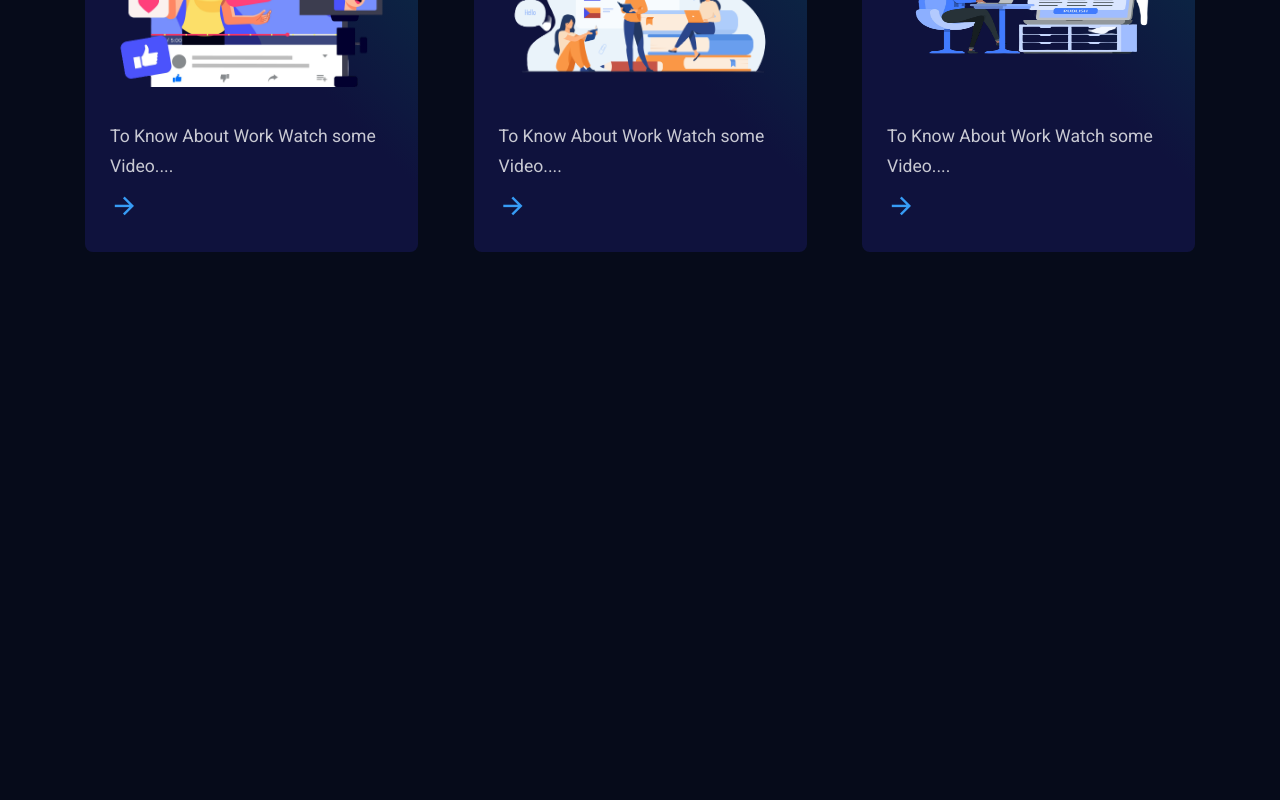
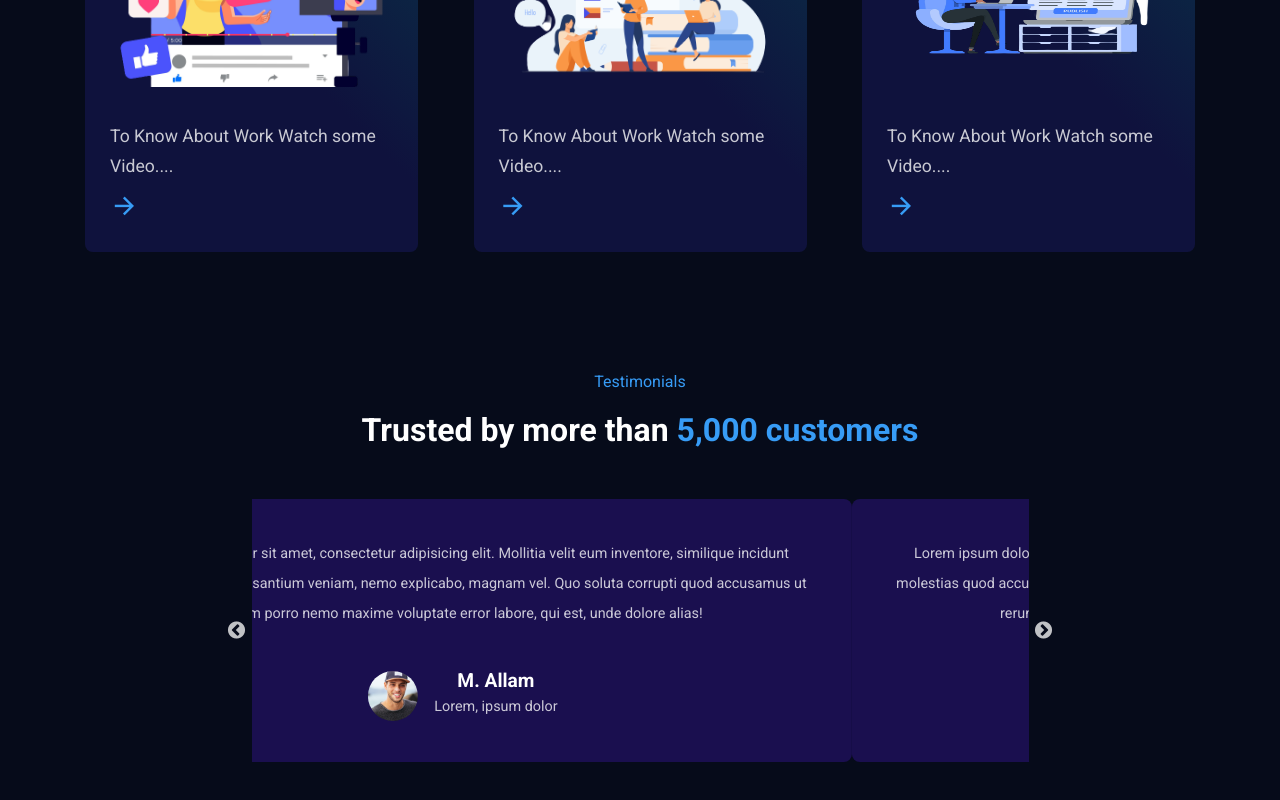
Before and after one commit to mohamdallam/4-digital-marketing-agency, a React (Create React App) app: page / in a window 1280 px wide. Shown: the part 3241-4041 px from the top of the page. Before the commit the page ends 3553 px from the top, so only its background shows below. Built offline with nearby package versions, Linux system fonts and the light colour scheme.

Commit message:
Testimonial Section

```diff
--- a/src/App.js
+++ b/src/App.js
@@ -6,6 +6,7 @@
 import About from "./components/UI/About";
 import Team from "./components/UI/Team";
 import Blog from "./components/UI/Blog";
+import Testimonial from "./components/UI/Testimonial";
 
 function App() {
   return (
@@ -17,6 +18,7 @@
       <About />
       <Team />
       <Blog />
+      <Testimonial />
     </>
   );
 }
--- /dev/null
+++ b/src/components/UI/Testimonial.jsx
@@ -0,0 +1,103 @@
+import React from "react";
+import Slider from "react-slick";
+import "../../styles/testimonial.css";
+import ava01 from "../../assets/images/ava-1.jpg";
+import ava02 from "../../assets/images/ava-2.jpg";
+import ava03 from "../../assets/images/ava-3.jpg";
+
+const Testimonial = () => {
+  const settings = {
+    dots: false,
+    infinite: true,
+    speed: 1000,
+    autoplay: true,
+    autoplaySpeed: 3000,
+    slidesToShow: 1,
+    slidesToScroll: 1,
+    swipeToSlide: true,
+  };
+
+  return (
+    <section>
+      <div className="container">
+        <div className="slider__content-top">
+          <h6 className="subtitle">Testimonials</h6>
+          <h2>
+            Trusted by more than
+            <span className="highlight"> 5,000 customers</span>
+          </h2>
+        </div>
+
+        <div className="slider__wrapper">
+          <Slider {...settings}>
+            {/* 1 */}
+            <div className="slider__item">
+              <p className="description">
+                Lorem ipsum dolor sit amet, consectetur adipisicing elit.
+                Mollitia velit eum inventore, similique incidunt molestias quod
+                accusantium veniam, nemo explicabo, magnam vel. Quo soluta
+                corrupti quod accusamus ut rerum porro nemo maxime voluptate
+                error labore, qui est, unde dolore alias!
+              </p>
+
+              <div className="customer__details">
+                <div className="customer__img">
+                  <img src={ava01} alt="" />
+                </div>
+
+                <div className="">
+                  <h5 className="customer__name">M. Allam</h5>
+                  <p className="description">Lorem, ipsum dolor</p>
+                </div>
+              </div>
+            </div>
+            {/* 2 */}
+            <div className="slider__item">
+              <p className="description">
+                Lorem ipsum dolor sit amet, consectetur adipisicing elit.
+                Mollitia velit eum inventore, similique incidunt molestias quod
+                accusantium veniam, nemo explicabo, magnam vel. Quo soluta
+                corrupti quod accusamus ut rerum porro nemo maxime voluptate
+                error labore, qui est, unde dolore alias!
+              </p>
+
+              <div className="customer__details">
+                <div className="customer__img">
+                  <img src={ava01} alt="" />
+                </div>
+
+                <div className="">
+                  <h5 className="customer__name">M. Allam</h5>
+                  <p className="description">Lorem, ipsum dolor</p>
+                </div>
+              </div>
+            </div>
+            {/*3*/}
+            <div className="slider__item">
+              <p className="description">
+                Lorem ipsum dolor sit amet, consectetur adipisicing elit.
+                Mollitia velit eum inventore, similique incidunt molestias quod
+                accusantium veniam, nemo explicabo, magnam vel. Quo soluta
+                corrupti quod accusamus ut rerum porro nemo maxime voluptate
+                error labore, qui est, unde dolore alias!
+              </p>
+
+              <div className="customer__details">
+                <div className="customer__img">
+                  <img src={ava01} alt="" />
+                </div>
+
+                <div className="">
+                  <h5 className="customer__name">M. Allam</h5>
+                  <p className="description">Lorem, ipsum dolor</p>
+                </div>
+              </div>
+            </div>
+          </Slider>
+        </div>
+      </div>
+    </section>
+  );
+};
+
+export default Testimonial;
--- /dev/null
+++ b/src/styles/testimonial.css
@@ -0,0 +1,42 @@
+.slider__content-top {
+  text-align: center;
+  margin-bottom: 50px;
+}
+
+.slider__wrapper {
+  width: 70%;
+  margin: auto;
+}
+
+.slider__item {
+  background: var(--testimonial-bg);
+  padding: 40px 30px;
+  border-radius: 0.5rem;
+  text-align: center;
+}
+
+.customer__details {
+  display: flex;
+  align-items: center;
+  column-gap: 1rem;
+  justify-content: center;
+  margin-top: 40px;
+}
+
+.customer__img {
+  width: 50px;
+  height: 50px;
+  border-radius: 50%;
+}
+
+.customer__img img {
+  width: 100%;
+  height: 100%;
+  border-radius: 50%;
+  object-fit: cover;
+}
+
+.customer__name {
+  font-size: 1.2rem;
+  color: white;
+}
```
